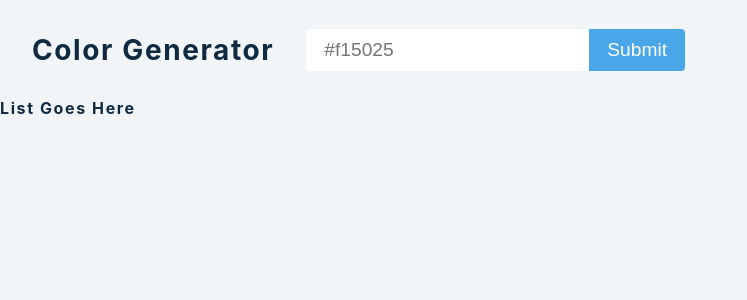
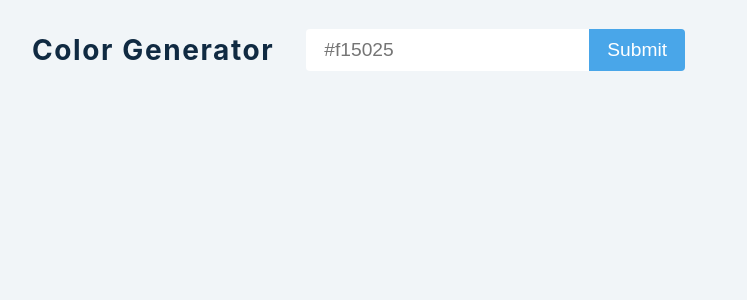
Before and after one commit to domchu/color-generator, a React (Create React App) app: page / in a window 1280 px wide. Shown: the top 300 px of the page, without its empty margins (0-747 px from the left). Built offline with nearby package versions, Linux system fonts and the light colour scheme.

Commit message:
mapping all the colors

```diff
--- a/src/App.js
+++ b/src/App.js
@@ -37,7 +37,9 @@ function App() {
         </form>
       </section>
       <section className="colors">
-        <h4>list goes here</h4>
+        {list.map((color, index) => {
+          return <SingleColor key={index} {...color} index={index} />;
+        })}
       </section>
     </>
   );
```
